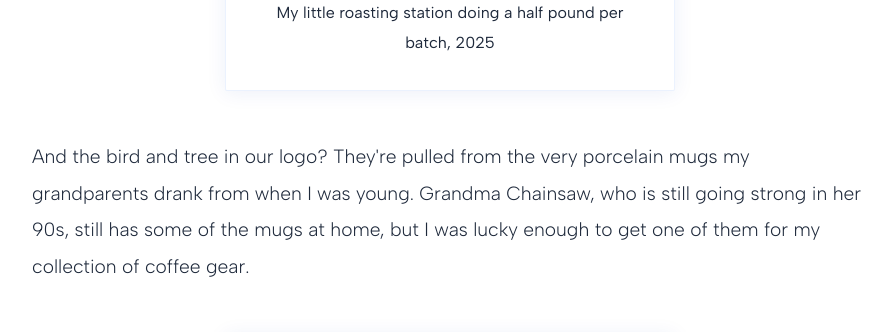
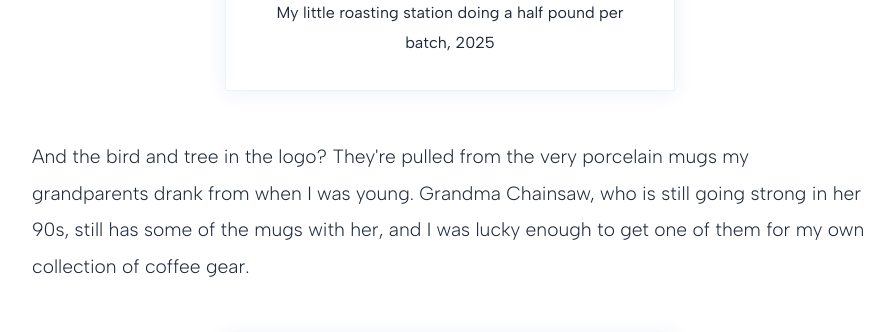
Before and after one commit to Grandsaw-Coffee/grandsawcoffee-com, a plain HTML site: page index.html in a window 1280 px wide. Shown: the part 3280-3612 px from the top of the page, without its empty margins (190-1084 px from the left). Drawn offline with Linux system fonts and the light colour scheme; a web font is replaced by a local one.

Commit message:
Minor text edits

```diff
--- a/index.html
+++ b/index.html
@@ -434,7 +434,7 @@
         </div>
 
         <p>
-          And the bird and tree in our logo? They're pulled from the very porcelain mugs my grandparents drank from when I was young. Grandma Chainsaw, who is still going strong in her 90s, still has some of the mugs at home, but I was lucky enough to get one of them for my collection of coffee gear.
+          And the bird and tree in the logo? They're pulled from the very porcelain mugs my grandparents drank from when I was young. Grandma Chainsaw, who is still going strong in her 90s, still has some of the mugs with her, and I was lucky enough to get one of them for my own collection of coffee gear.
         </p>
 
         <div class="photo-card">
```
